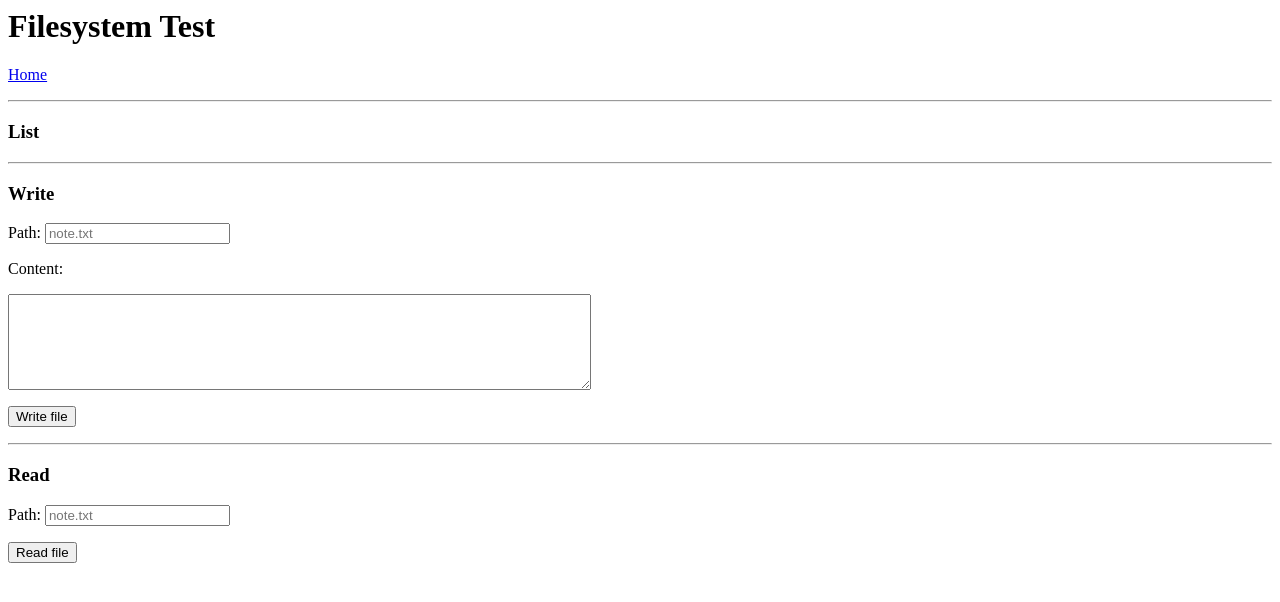
After one commit to EnasBatarfi/agentic-security-prototype, a Django app: page /fs/ in a window 1280 px wide. The commit adds this page. Shown: the top 602 px of the page. Run offline with Django 5.2, Linux system fonts and the light colour scheme; the visitor is signed in with stand-in values (Sample User, id 1).

Commit message:
create simple file system

```diff
--- a/config/settings.py
+++ b/config/settings.py
@@ -130,3 +130,6 @@ LOGGING = {
     "handlers": {"console": {"class": "logging.StreamHandler"}},
     "root": {"handlers": ["console"], "level": "INFO"},
 }
+
+# Sandbox root
+FILE_SANDBOX_ROOT = BASE_DIR / "appdata" / "users"
--- a/config/urls.py
+++ b/config/urls.py
@@ -17,7 +17,7 @@ Including another URLconf
 from django.contrib import admin
 from django.urls import path
 from django.contrib.auth import views as auth_views
-from core.views import home, signup, new_chat, chat
+from core.views import home, signup, new_chat, chat, fs_list_api, fs_write_api, fs_read_api, fs_page
 
 
 urlpatterns = [
@@ -30,5 +30,9 @@ urlpatterns = [
     path("logout/", auth_views.LogoutView.as_view(), name="logout"),
     path("chat/new/", new_chat, name="new_chat"),
     path("chat/<int:conversation_id>/", chat, name="chat"),
+    path("api/fs/list/", fs_list_api, name="fs_list_api"),
+    path("api/fs/write/", fs_write_api, name="fs_write_api"),
+    path("api/fs/read/", fs_read_api, name="fs_read_api"),
+    path("fs/", fs_page, name="fs_page"),
 
 ]
--- /dev/null
+++ b/core/fs_local.py
@@ -0,0 +1,25 @@
+from pathlib import Path
+from django.conf import settings
+
+def user_root(user_id: int) -> Path:
+    root = Path(settings.FILE_SANDBOX_ROOT) / str(user_id)
+    root.mkdir(parents=True, exist_ok=True)
+    return root
+
+def list_dir(user_id: int, rel_path: str = "") -> list[str]:
+    root = user_root(user_id)
+    target = root / rel_path if rel_path else root
+    if not target.exists():
+        return []
+    return [p.name for p in target.iterdir()]
+
+def write_file(user_id: int, rel_path: str, content: str) -> None:
+    root = user_root(user_id)
+    target = root / rel_path
+    target.parent.mkdir(parents=True, exist_ok=True)
+    target.write_text(content, encoding="utf-8")
+
+def read_file(user_id: int, rel_path: str) -> str:
+    root = user_root(user_id)
+    target = root / rel_path
+    return target.read_text(encoding="utf-8")
--- a/core/views.py
+++ b/core/views.py
@@ -6,6 +6,12 @@ from django.shortcuts import get_object_or_404
 from .models import Conversation, Message
 from .assistant import generate_reply
 import logging
+
+# File system imports
+from django.http import JsonResponse
+from django.views.decorators.http import require_POST
+from .fs_local import list_dir, read_file, write_file
+
 
 # Add the logger so we can add admin audit
 logger = logging.getLogger(__name__)
@@ -72,3 +78,67 @@ def chat(request, conversation_id):
 
     msgs = conv.messages.order_by("created_at")
     return render(request, "chat.html", {"conversation": conv, "messages": msgs})
+
+# Show what files are in the user folder
+@login_required
+def fs_list_api(request):
+    items = list_dir(request.user.id, "")
+    return JsonResponse({"items": items})
+
+# Create or overwrite a file inside the user folder
+@require_POST
+@login_required
+def fs_write_api(request):
+    path = (request.POST.get("path") or "").strip()
+    content = request.POST.get("content") or ""
+    if not path:
+        return JsonResponse({"error": "missing path"}, status=400)
+
+    write_file(request.user.id, path, content)
+    return JsonResponse({"ok": True})
+
+# Read a text file from the user folder
+@require_POST
+@login_required
+def fs_read_api(request):
+    path = (request.POST.get("path") or "").strip()
+    if not path:
+        return JsonResponse({"error": "missing path"}, status=400)
+
+    try:
+        content = read_file(request.user.id, path)
+        return JsonResponse({"ok": True, "content": content})
+    except FileNotFoundError:
+        return JsonResponse({"ok": False, "error": "not found"}, status=404)
+
+
+# UI FS for testing
+@login_required
+def fs_page(request):
+    result = None
+    items = None
+
+    if request.method == "POST":
+        action = request.POST.get("action")
+
+        if action == "write":
+            path = (request.POST.get("path") or "").strip()
+            content = request.POST.get("content") or ""
+            if not path:
+                result = "Missing path"
+            else:
+                write_file(request.user.id, path, content)
+                result = f"Wrote: {path}"
+
+        elif action == "read":
+            path = (request.POST.get("path") or "").strip()
+            if not path:
+                result = "Missing path"
+            else:
+                try:
+                    result = read_file(request.user.id, path)
+                except FileNotFoundError:
+                    result = "File not found"
+
+    items = list_dir(request.user.id, "")
+    return render(request, "fs.html", {"result": result, "items": items})
--- /dev/null
+++ b/templates/fs.html
@@ -0,0 +1,38 @@
+<h1>Filesystem Test</h1>
+<p><a href="{% url 'home' %}">Home</a></p>
+
+<hr>
+
+<h3>List</h3>
+
+{% if items is not None %}
+  <pre>{% for i in items %}{{ i }}{% if not forloop.last %}\n{% endif %}{% endfor %}</pre>
+{% endif %}
+
+<hr>
+
+<h3>Write</h3>
+<form method="post">
+  {% csrf_token %}
+  <input type="hidden" name="action" value="write">
+  <p>Path: <input name="path" placeholder="note.txt"></p>
+  <p>Content:</p>
+  <p><textarea name="content" rows="6" cols="70"></textarea></p>
+  <button type="submit">Write file</button>
+</form>
+
+<hr>
+
+<h3>Read</h3>
+<form method="post">
+  {% csrf_token %}
+  <input type="hidden" name="action" value="read">
+  <p>Path: <input name="path" placeholder="note.txt"></p>
+  <button type="submit">Read file</button>
+</form>
+
+{% if result %}
+  <hr>
+  <h3>Result</h3>
+  <pre>{{ result }}</pre>
+{% endif %}
--- a/templates/home.html
+++ b/templates/home.html
@@ -19,6 +19,8 @@
   <p><a href="/admin/" target="_blank">Go to admin logs</a></p>
 {% endif %}
 
+<p><a href="{% url 'fs_page' %}">Filesystem Test</a></p>
+
 
 <form method="post" action="{% url 'logout' %}">
   {% csrf_token %}
```
Also changed, not shown: 1 other file.
